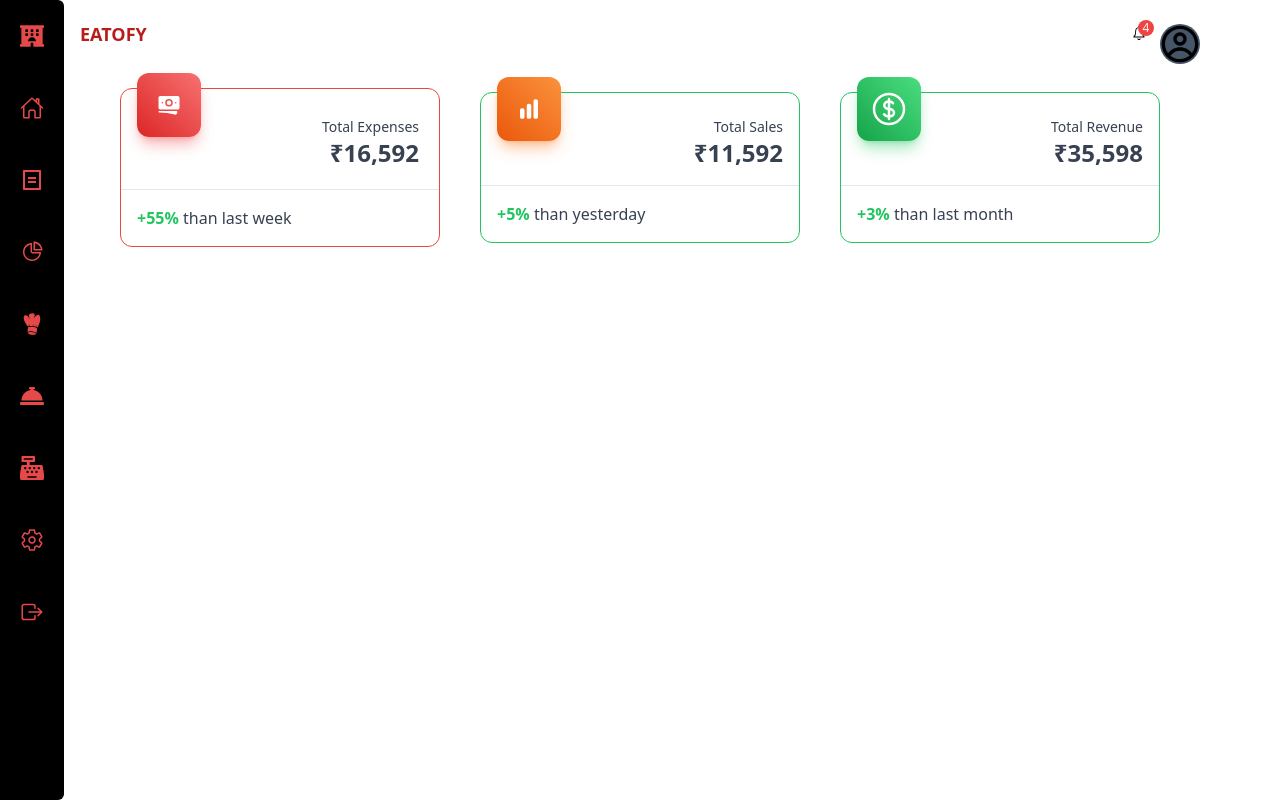
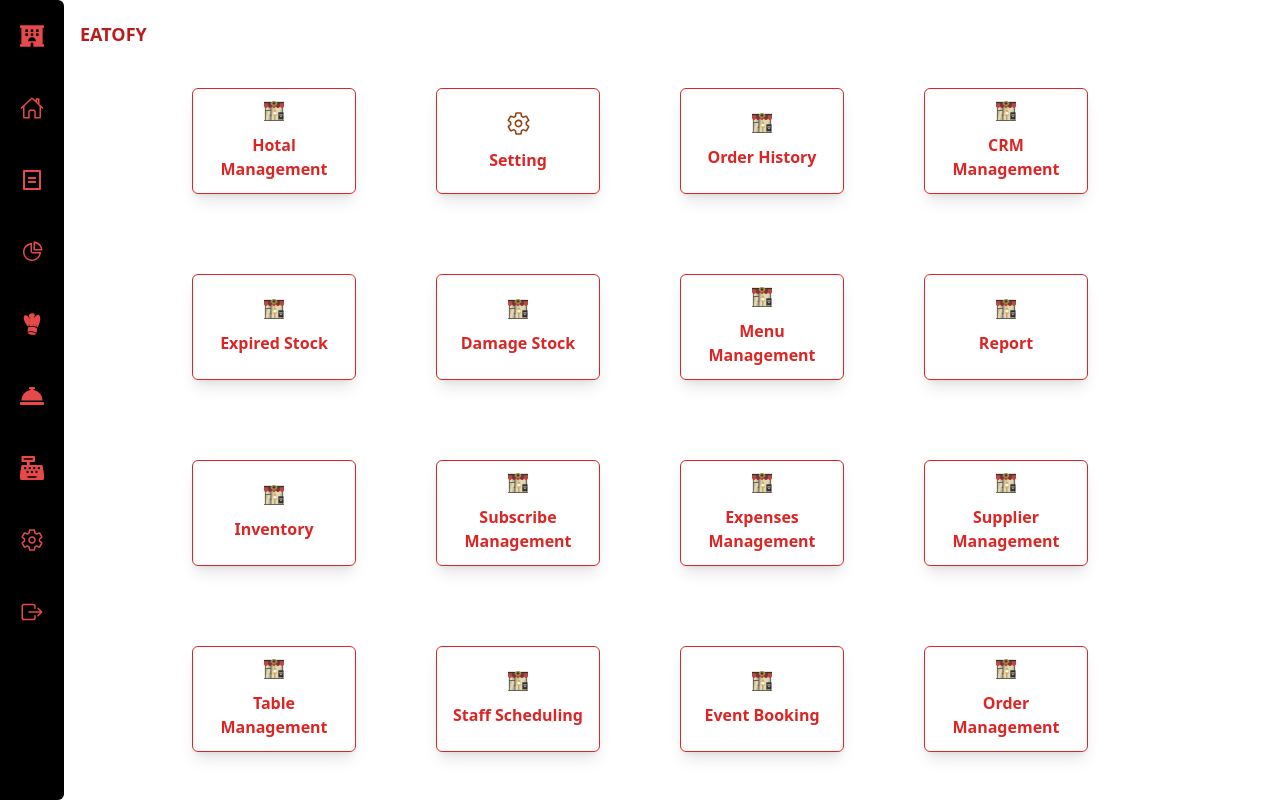
Before and after one commit to saga-r-code/Layout, a React (Create React App) app: page / in a window 1280 px wide. Built offline with nearby package versions, Linux system fonts and the light colour scheme.

Commit message:
Bank Office

```diff
--- a/src/App.js
+++ b/src/App.js
@@ -1,14 +1,17 @@
 import './App.css';
-import Dashboard from './Components/Dashboard';
+import BankOffice from './Components/BankOffice';
+// import Dashboard from './Components/Dashboard';
 import Navbar from './Components/Navbar';
 // import Restaurant from './Components/Restaurant';
+
 
 function App() {
   return (
    <div className='md:flex '>
    <Navbar />
     {/* <Restaurant /> */}
-    <Dashboard />
+    {/* <Dashboard /> */}
+    <BankOffice />
    </div>
   );
 }
--- /dev/null
+++ b/src/Components/BankOffice.js
@@ -0,0 +1,102 @@
+import React from "react";
+import Hotel from '../Assets/Hotel.png'
+import { IoSettingsOutline } from "react-icons/io5";
+
+const BankOffice = () => {
+  return (
+    <div className="p-5 w-full h-screen md:px-20 py-2 md:py-5 overflow-auto">
+      <div className="heading flex justify-between items-center">
+        <h4 className="text-red-700 text-sm xl:text-lg font-semibold mx-10 mb-5 md:mx-0 ">
+          EATOFY
+        </h4>
+      </div>
+
+      <div className="card-container xl:w-[80%] xl:m-auto">
+        <div className="cards grid gap-y-5 gap-x-4 grid-cols-2 md:grid-cols-3 md:gap-y-7 md:gap-x-10 list-none text-center mt-5 text-amber-800 font-medium  xl:grid-cols-4 xl:gap-x-20 xl:gap-y-20">
+          <div className="card-1 border border-red-600 p-4 md:p-3 rounded-md shadow-lg flex flex-col gap-3 justify-center items-center text-xs md:transition md:duration-500 md:hover:scale-110 ">
+            <li><img src={Hotel} alt="hotel" className="h-5" /></li>
+            <li><h4 className="text-red-600 text-sm md:text-base font-semibold">Hotal Management</ h4></li>
+          </div>
+
+          <div className="card-1 border border-red-600 p-4 md:p-3 rounded-md shadow-lg flex flex-col gap-3 justify-center items-center text-xs md:transition md:duration-500 md:hover:scale-110 ">
+            <li><IoSettingsOutline size={25}/></li>
+            <li><h4 className="text-red-600 text-sm md:text-base font-semibold">Setting</ h4></li>
+          </div>
+
+          <div className="card-1 border border-red-600 p-4 md:p-3 rounded-md shadow-lg flex flex-col gap-3 justify-center items-center text-xs md:transition md:duration-500 md:hover:scale-110 ">
+            <li><img src={Hotel} alt="hotel" className="h-5" /></li>
+            <li><h4 className="text-red-600 text-sm md:text-base font-semibold">Order History</ h4></li>
+          </div>
+
+          <div className="card-1 border border-red-600 p-4 md:p-3 rounded-md shadow-lg flex flex-col gap-3 justify-center items-center text-xs md:transition md:duration-500 md:hover:scale-110 ">
+            <li><img src={Hotel} alt="hotel" className="h-5" /></li>
+            <li><h4 className="text-red-600 text-sm md:text-base font-semibold">CRM Management</ h4></li>
+          </div>
+
+          <div className="card-1 border border-red-600 p-4 md:p-3 rounded-md shadow-lg flex flex-col gap-3 justify-center items-center text-xs md:transition md:duration-500 md:hover:scale-110 ">
+            <li><img src={Hotel} alt="hotel" className="h-5" /></li>
+            <li><h4 className="text-red-600 text-sm md:text-base font-semibold">Expired Stock</ h4></li>
+          </div>
+
+          <div className="card-1 border border-red-600 p-4 md:p-3 rounded-md shadow-lg flex flex-col gap-3 justify-center items-center text-xs md:transition md:duration-500 md:hover:scale-110 ">
+            <li><img src={Hotel} alt="hotel" className="h-5" /></li>
+            <li><h4 className="text-red-600 text-sm md:text-base font-semibold">Damage Stock</ h4></li>
+          </div>
+
+          <div className="card-1 border border-red-600 p-4 md:p-3 rounded-md shadow-lg flex flex-col gap-3 justify-center items-center text-xs md:transition md:duration-500 md:hover:scale-110 ">
+            <li><img src={Hotel} alt="hotel" className="h-5" /></li>
+            <li><h4 className="text-red-600 text-sm md:text-base font-semibold">Menu Management</ h4></li>
+          </div>
+
+          <div className="card-1 border border-red-600 p-4 md:p-3 rounded-md shadow-lg flex flex-col gap-3 justify-center items-center text-xs md:transition md:duration-500 md:hover:scale-110 ">
+            <li><img src={Hotel} alt="hotel" className="h-5" /></li>
+            <li><h4 className="text-red-600 text-sm md:text-base font-semibold">Report</ h4></li>
+          </div>
+
+          <div className="card-1 border border-red-600 p-4 md:p-3 rounded-md shadow-lg flex flex-col gap-3 justify-center items-center text-xs md:transition md:duration-500 md:hover:scale-110 ">
+            <li><img src={Hotel} alt="hotel" className="h-5" /></li>
+            <li><h4 className="text-red-600 text-sm md:text-base font-semibold">Inventory</ h4></li>
+          </div>
+
+          <div className="card-1 border border-red-600 p-4 md:p-3 rounded-md shadow-lg flex flex-col gap-3 justify-center items-center text-xs md:transition md:duration-500 md:hover:scale-110 ">
+            <li><img src={Hotel} alt="hotel" className="h-5" /></li>
+            <li><h4 className="text-red-600 text-sm md:text-base font-semibold">Subscribe Management</ h4></li>
+          </div>
+
+          <div className="card-1 border border-red-600 p-4 md:p-3 rounded-md shadow-lg flex flex-col gap-3 justify-center items-center text-xs md:transition md:duration-500 md:hover:scale-110 ">
+            <li><img src={Hotel} alt="hotel" className="h-5" /></li>
+            <li><h4 className="text-red-600 text-sm md:text-base font-semibold">Expenses Management</ h4></li>
+          </div>
+
+          <div className="card-1 border border-red-600 p-4 md:p-3 rounded-md shadow-lg flex flex-col gap-3 justify-center items-center text-xs md:transition md:duration-500 md:hover:scale-110 ">
+            <li><img src={Hotel} alt="hotel" className="h-5" /></li>
+            <li><h4 className="text-red-600 text-sm md:text-base font-semibold">Supplier Management</ h4></li>
+          </div>
+
+          <div className="card-1 border border-red-600 p-4 md:p-3 rounded-md shadow-lg flex flex-col gap-3 justify-center items-center text-xs md:transition md:duration-500 md:hover:scale-110 ">
+            <li><img src={Hotel} alt="hotel" className="h-5" /></li>
+            <li><h4 className="text-red-600 text-sm md:text-base font-semibold">Table Management</ h4></li>
+          </div>
+
+          <div className="card-1 border border-red-600 p-4 md:p-3 rounded-md shadow-lg flex flex-col gap-3 justify-center items-center text-xs md:transition md:duration-500 md:hover:scale-110 ">
+            <li><img src={Hotel} alt="hotel" className="h-5" /></li>
+            <li><h4 className="text-red-600 text-sm md:text-base font-semibold">Staff Scheduling</ h4></li>
+          </div>
+
+          <div className="card-1 border border-red-600 p-4 md:p-3 rounded-md shadow-lg flex flex-col gap-3 justify-center items-center text-xs md:transition md:duration-500 md:hover:scale-110 ">
+            <li><img src={Hotel} alt="hotel" className="h-5" /></li>
+            <li><h4 className="text-red-600 text-sm md:text-base font-semibold">Event Booking</ h4></li>
+          </div>
+
+          <div className="card-1 border border-red-600 p-4 md:p-3 rounded-md shadow-lg flex flex-col gap-3 justify-center items-center text-xs md:transition md:duration-500 md:hover:scale-110 ">
+            <li><img src={Hotel} alt="hotel" className="h-5" /></li>
+            <li><h4 className="text-red-600 text-sm md:text-base font-semibold">Order Management</ h4></li>
+          </div>
+
+        </div>
+      </div>
+    </div>
+  );
+};
+
+export default BankOffice;
--- a/src/Components/Dashboard.js
+++ b/src/Components/Dashboard.js
@@ -1,6 +1,7 @@
 import React from 'react'
 import { IoIosNotificationsOutline } from "react-icons/io";
 import { CgProfile } from "react-icons/cg";
+import chart from '../Assets/chart.webp'
 
 
 
@@ -19,7 +20,7 @@ const Dashboard = () => {
       </div>
 
       <div className="mb-12 mt-5 flex gap-10 flex-wrap  justify-center items-center">
-        <div className=" flex flex-col w-full sm:w-[45%] lg:w-[18em] xl:w-[20em] border border-red-500 rounded-xl bg-white text-gray-700 shadow-red-500/50">
+        <div className=" flex flex-col w-full sm:w-[45%] lg:w-[18em] xl:w-[20em] border border-red-500 rounded-xl bg-white text-gray-700 shadow-red-500/50 md:transform md:transition md:duration-500 md:hover:scale-110">
           <div className=" bg-clip-border mx-4 rounded-xl overflow-hidden bg-gradient-to-tr from-red-600 to-red-400 text-white shadow-red-500/40 shadow-lg  -mt-4 grid h-16 w-16 place-items-center">
             <svg xmlns="http://www.w3.org/2000/svg" viewBox="0 0 24 24" fill="currentColor" aria-hidden="true" className="w-6 h-6 text-white">
               <path d="M12 7.5a2.25 2.25 0 100 4.5 2.25 2.25 0 000-4.5z"></path>
@@ -39,7 +40,7 @@ const Dashboard = () => {
         </div>
 
 
-        <div className=" flex flex-col w-full sm:w-[45%] lg:w-[18em] xl:w-[20em] border border-green-500 rounded-xl bg-white text-gray-700 shadow-green-400/65">
+        <div className=" flex flex-col w-full sm:w-[45%] lg:w-[18em] xl:w-[20em] border border-green-500 rounded-xl bg-white text-gray-700 shadow-green-400/65 md:transform md:transition md:duration-500 md:hover:scale-110">
           <div className="bg-clip-border mx-4 rounded-xl overflow-hidden bg-gradient-to-tr from-orange-600 to-orange-400 text-white shadow-orange-500/40 shadow-lg  -mt-4 grid h-16 w-16 place-items-center">
             <svg xmlns="http://www.w3.org/2000/svg" viewBox="0 0 24 24" fill="currentColor" aria-hidden="true" className="w-6 h-6 text-white">
               <path d="M18.375 2.25c-1.035 0-1.875.84-1.875 1.875v15.75c0 1.035.84 1.875 1.875 1.875h.75c1.035 0 1.875-.84 1.875-1.875V4.125c0-1.036-.84-1.875-1.875-1.875h-.75zM9.75 8.625c0-1.036.84-1.875 1.875-1.875h.75c1.036 0 1.875.84 1.875 1.875v11.25c0 1.035-.84 1.875-1.875 1.875h-.75a1.875 1.875 0 01-1.875-1.875V8.625zM3 13.125c0-1.036.84-1.875 1.875-1.875h.75c1.036 0 1.875.84 1.875 1.875v6.75c0 1.035-.84 1.875-1.875 1.875h-.75A1.875 1.875 0 013 19.875v-6.75z"></path>
@@ -56,7 +57,7 @@ const Dashboard = () => {
           </div>
         </div>
 
-        <div className=" flex flex-col w-full sm:w-[45%] lg:w-[18em] xl:w-[20em] border border-green-500 rounded-xl bg-white text-gray-700 shadow-green-600/40">
+        <div className=" flex flex-col w-full sm:w-[45%] lg:w-[18em] xl:w-[20em] border border-green-500 rounded-xl bg-white text-gray-700 shadow-green-600/40 md:transform md:transition md:duration-500 md:hover:scale-110 ">
           <div className="bg-clip-border mx-4 rounded-xl overflow-hidden bg-gradient-to-tr from-green-600 to-green-400 text-white shadow-green-500/40 shadow-lg  -mt-4 grid h-16 w-16 place-items-center">
          <svg xmlns="http://www.w3.org/2000/svg" fill="none" viewBox="0 0 24 24" strokeWidth="1.5" stroke="currentColor" className="w-10 h-10 text-white">
                  <path strokeLinecap="round" strokeLinejoin="round" d="M12 6v12m-3-2.818l.879.659c1.171.879 3.07.879 4.242 0 1.172-.879 1.172-2.303 0-3.182C13.536 12.219 12.768 12 12 12c-.725 0-1.45-.22-2.003-.659-1.106-.879-1.106-2.303 0-3.182s2.9-.879 4.006 0l.415.33M21 12a9 9 0 11-18 0 9 9 0 0118 0z" />
@@ -75,6 +76,10 @@ const Dashboard = () => {
 
       </div>
 
+    <div className="bar">
+        <img src={chart} alt="chart" />
+    </div>
+
     </div>
   )
 }
```
Also changed, not shown: src/Assets/chart.webp (added).
